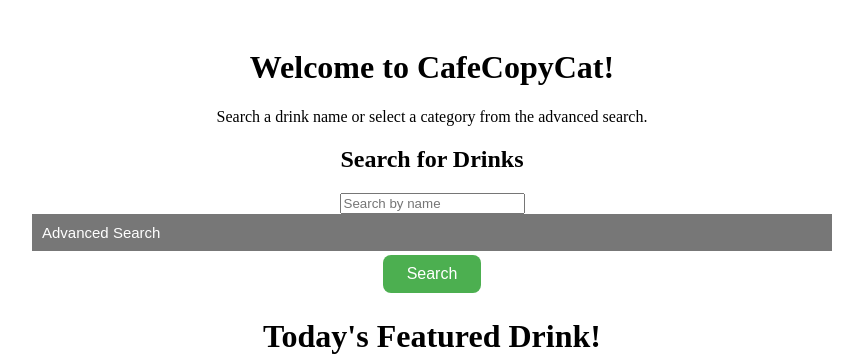
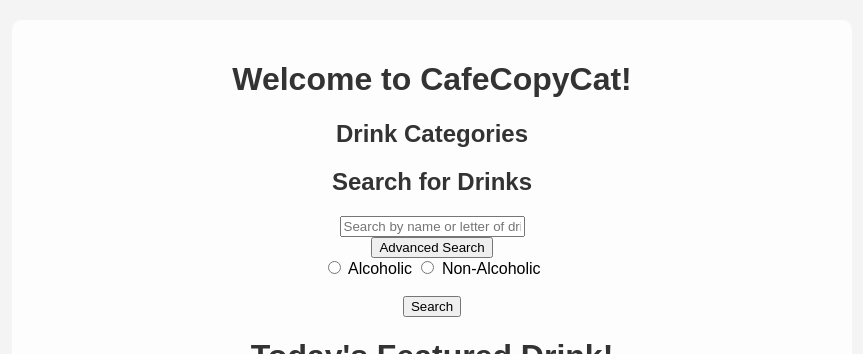
Before and after one commit to laurenrosas93/CafeCopycat, a Flask app: page / in a window 1280 px wide. Shown: the top 354 px of the page, without its empty margins (208-1071 px from the left). Run offline with Flask 3, Linux system fonts and the light colour scheme; data that the repository does not hold is empty.

Commit message:
Update home.html
-added a background image
-added a container for main assets with slight opacity
-moved categories buttons to top of page
-removed categories from collapsible filter
-added alcoholic vs non alcoholic radio buttons to advanced search filter
-made saved recipes section at bottom of page smaller with hyperlinked bookmark image

```diff
--- a/templates/home.html
+++ b/templates/home.html
@@ -1,69 +1,17 @@
+
 <!DOCTYPE html>
 <html lang="en">
 <head>
     <meta charset="UTF-8">
     <title>Welcome to CafeCopyCat!</title>
+    <link rel="stylesheet" href="{{ url_for('static', filename='style.css') }}">
+
     <style>
         body {
             background-image: url("{{ url_for('static', filename='images/background.jpg') }}");
             background-size: cover;
-            background-repeat: no-repeat;
+            background-repeat: repeat;
             background-attachment: fixed;
-            background-position: center;
-            text-align: center;
-        }
-
-        .collapsible {
-            background-color: #777;
-            color: white;
-            cursor: cursor;
-            padding: 10px;
-            width: 100%;
-            border: none;
-            text-align: left;
-            outline: none;
-            font-size: 15px;
-        }
-
-        .active, .collapsible:hover {
-            background-color: #555;
-        }
-
-        .content {
-            padding: 0 18px;
-            display: none;
-            overflow: hidden;
-            background-color: #f9f9f9;
-        }
-
-        .button {
-            background-color: #4CAF50; /* Green */
-            border: none;
-            color: white;
-            padding: 10px 24px;
-            text-align: center;
-            text-decoration: none;
-            display: inline-block;
-            font-size: 16px;
-            margin: 4px 2px;
-            cursor: pointer;
-            border-radius: 8px;
-        }
-
-        .button:hover {
-            background-color: #45a049;
-        }
-
-        .drink-thumbnail {
-            width: 150px;
-            height: 150px;
-        }
-
-        .category-buttons {
-            display: flex;
-            justify-content: center;
-            flex-wrap: wrap;
-            gap: 10px;
         }
 
         .container {
@@ -74,51 +22,51 @@
             background-color: rgba(255, 255, 255, 0.8);
             border-radius: 10px;
         }
-    </style>
+</style>
+
 </head>
 <body>
+
     <div class="container">
         <h1>Welcome to CafeCopyCat!</h1>
-        <p>Search a drink name or select a category from the advanced search.</p>
+        <h2>Drink Categories</h2>
+        <div class="category-buttons">
+            {% for category in categories %}
+                <a href="{{ url_for('category', category_name=category) }}" class="button">{{ category }}</a>
+            {% endfor %}
+        </div>
 
         <h2>Search for Drinks</h2>
         <form action="{{ url_for('search') }}" method="get">
-            <input type="text" name="query" placeholder="Search by name">
+            <input type="text" name="query" placeholder="Search by name or letter of drink" class="search-bar">
             <br>
             <button type="button" class="collapsible">Advanced Search</button>
             <div class="content">
-                <h4>Categories:</h4>
-                {% for category in categories %}
-                    <label><input type="checkbox" name="categories" value="{{ category }}"> {{ category }}</label>
-                {% endfor %}
+                <label><input type="radio" name="alcoholic" value="Alcoholic"> Alcoholic</label>
+                <label><input type="radio" name="alcoholic" value="Non_Alcoholic"> Non-Alcoholic</label>
             </div>
             <br>
             <button type="submit" class="button">Search</button>
         </form>
 
         <h1>Today's Featured Drink! </h1>
-        <div>
+        <div class="drink-of-the-day">
             <a href="{{ url_for('recipe', drink_id=drink_of_the_day['idDrink']) }}">
-                <img src="{{ drink_of_the_day['strDrinkThumb'] }}" alt="{{ drink_of_the_day['strDrink'] }}" class="large-thumbnail">
+                <img src="{{ drink_of_the_day['strDrinkThumb'] }}" alt="{{ drink_of_the_day['strDrink'] }}" class="drink-thumbnail">
                 <p>{{ drink_of_the_day['strDrink'] }}</p>
             </a>
         </div>
 
-        <h1>Go to Saved Recipes</h1>
-        <div>
+        <h4>Go to Saved Recipes</h4>
+        <div class="drink-container">
             <a href="{{ url_for('saved_recipes') }}">
-                <img src="{{ url_for('static', filename='images/cocktail_glass.png') }}" alt="Saved Recipes" class="drink-thumbnail">
+                <img src="{{ url_for('static', filename='images/cocktail_glass.png') }}" alt="Saved Recipes" class="saved-recipes">
             </a>
-        </div>
-
-        <h1>Drink Categories</h1>
-        <div class="category-buttons">
-            {% for category in categories %}
-                <a href="{{ url_for('category', category_name=category) }}" class="button">{{ category }}</a>
-            {% endfor %}
         </div>
     </div>
 
+
+<!--for collapsable search-->
     <script>
         var coll = document.getElementsByClassName("collapsible");
         for (var i = 0; i < coll.length; i++) {
```
